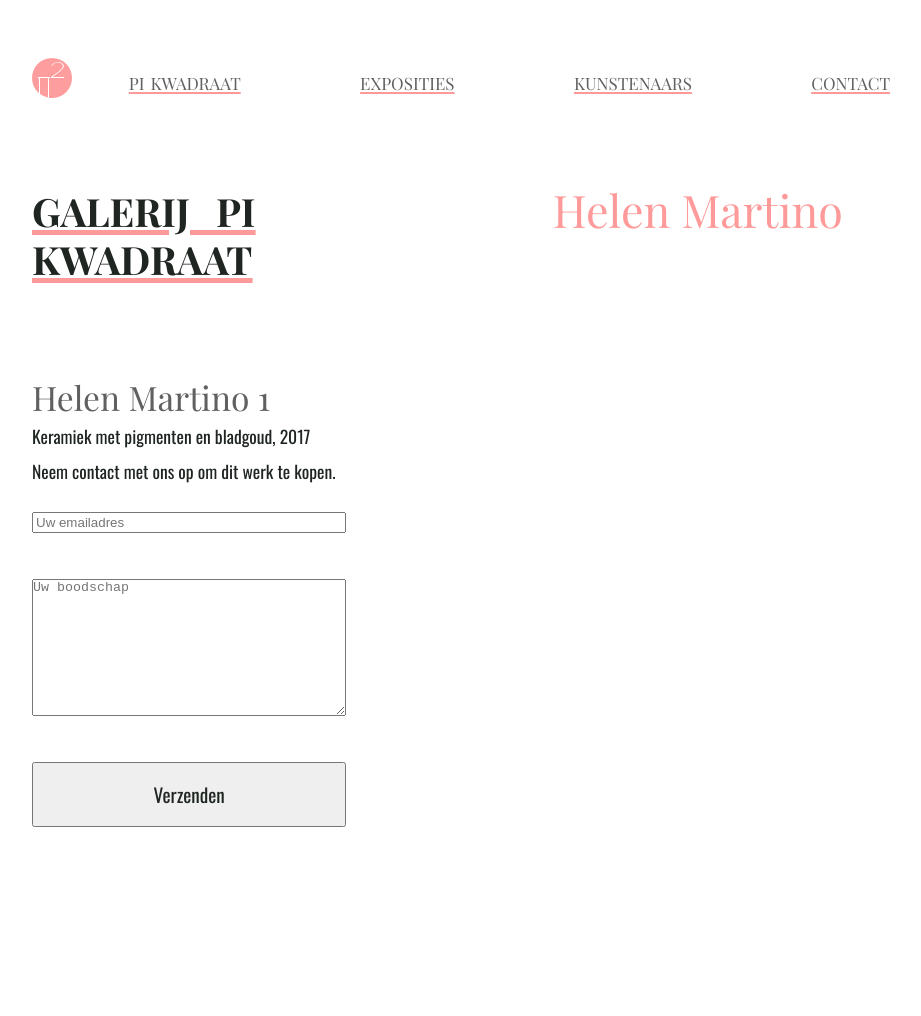
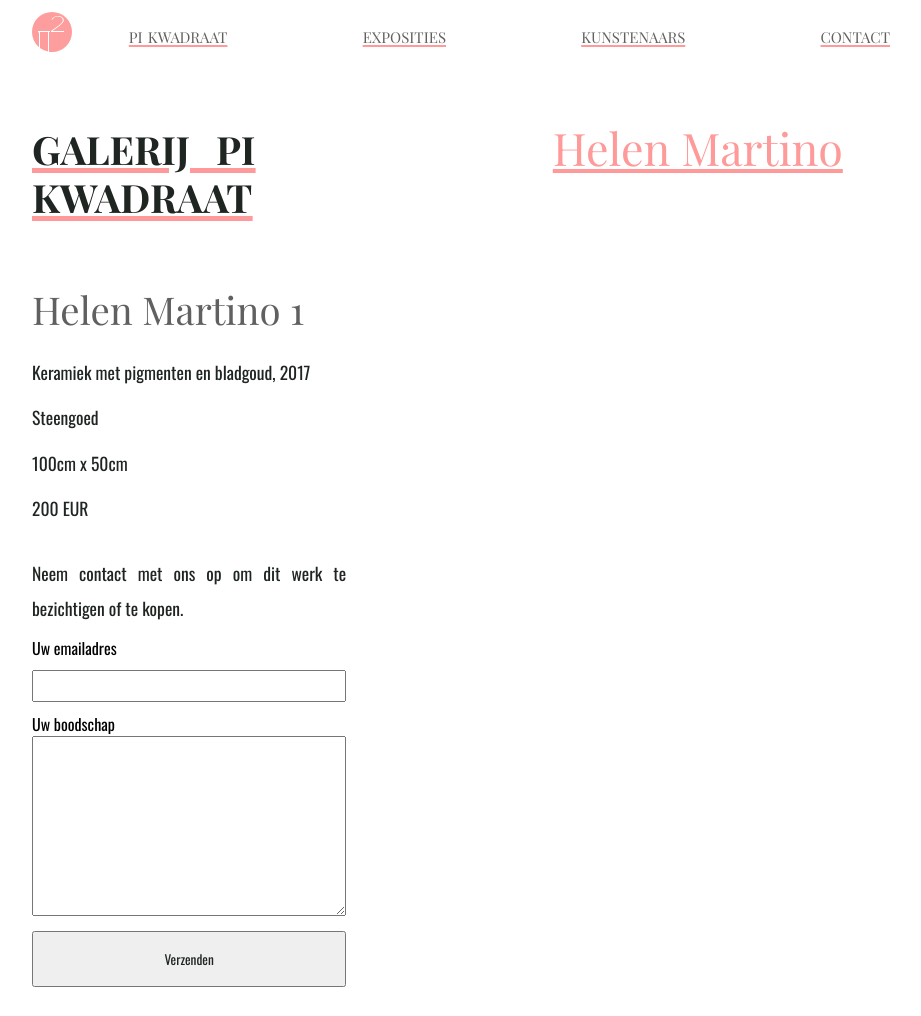
Before and after one commit to croketephji/pikwadraat, a Jekyll site: the page built from _werken/martino-1.md, in a window 1280 px wide. Shown: the whole page, without its empty margins (174-1095 px from the left). Built offline with Jekyll 4.4.1, drawn with Linux system fonts in a browser that asks for light colours; before the commit the page ends 900 px from its top, so only the background shows below that.

Commit message:
included support for new work features, moved work details to under h3, moved work pic to top for narrow screens

```diff
--- a/_includes/contactform.html
+++ b/_includes/contactform.html
@@ -1,6 +1,9 @@
 <form accept-charset="UTF-8" action="https://formspree.io/{{site.email}}" method="post">
-  <input type="email" name="email" value="" autocomplete="on" placeholder="Uw emailadres" required>
-  <textarea name="message" value="" autocomplete="off" placeholder="Uw boodschap"></textarea>
+  <p>{{include.legend}}</p>
+  <label for="email">Uw emailadres</label>
+  <input type="email" name="email" value="" autocomplete="on" required>
+  <label for="message">Uw boodschap</label>
+  <textarea name="message" value="" autocomplete="off"></textarea>
   <input type="submit" name="submit" value="Verzenden">
 
   <input type="hidden" name="_subject" value="Betreft {{include.referent}}">
--- a/_layouts/werk.html
+++ b/_layouts/werk.html
@@ -7,25 +7,29 @@ layout: default
     <h2>
       <a href="{{ kunstenaar.url }}">{{kunstenaar.title}}</a>
     </h2>
-    {% include expoactive.html expositie=page.expositie onexpopage=false %}
    {% endif %}
   {% endfor %}
 </div>
 <div class="gallery">
   <div class="superparagraph">
-    <h3>{{ page.title }}</h3>
-    {{content}}
-    {%- if page.tekoop == "ja" -%}
-    <p>
-    {%- if page.prijs > 0 -%}
-      {{page.prijs}} EUR
-    {%- endif -%}
-    Neem contact met ons op om dit werk te kopen.
-    {%- include contactform.html referent=page.title-%}
-    </p>
-    {% endif %}
+    <div class="work-header">
+      <h3>{{ page.title }}</h3>
+      {% include expoactive.html expositie=page.expositie onexpopage=false %}
+    </div>
+    <div class="about-work">
+      {{content}}
+      <p>{{page.techniek}}</p>
+      <p>{{page.afmetingen}}</p>
+      {%- if page.prijs > 0 -%}
+          <p>{{page.prijs}} EUR</p>
+      {%- endif -%}
+      {%- if page.tekoop == "ja" -%}
+        {%- include contactform.html referent=page.title legend="Neem contact met ons op om dit werk te bezichtigen of te kopen."-%}
+      {% endif %}
+    </div>
   </div>
     <div class="gallery-full">
       {% include showmedia.html referent=page aslink='no' %}
+
     </div>
 </div>
--- a/_werken/martino-1.md
+++ b/_werken/martino-1.md
@@ -3,7 +3,9 @@ title:  Helen Martino 1
 kunstenaar: Helen Martino
 expositie: EXPO2018
 tekoop: ja
-prijs:
+prijs: 200
+techniek: Steengoed
+afmetingen: 100cm x 50cm
 ---
 
 Keramiek met pigmenten en bladgoud, 2017
--- a/contact.html
+++ b/contact.html
@@ -34,10 +34,7 @@ permalink: /contact/index.html
       </p>
     {%- endif -%}
     <h3>Contact</h3>
-    <p>
-      Een afspraak maken? Vragen of opmerkingen? <br>Neem contact op via het formulier of bel Paul op (0032)499 59 39 92.<br>
-        {%- include contactform.html -%}
-    </p>
+      {%- include contactform.html referent="Pi Kwadraat Contact" legend="Een afspraak maken? Vragen of opmerkingen? <br>Neem contact op via het formulier of bel Paul op (0032)499 59 39 92." -%}
   </div>
   <div class="gallery-full">
     <iframe src="https://www.google.com/maps/embed?pb=!1m18!1m12!1m3!1d2514.3809440289847!2d3.9762675159031233!3d50.93516766020038!2m3!1f0!2f0!3f0!3m2!1i1024!2i768!4f13.1!3m3!1m2!1s0x47c3a28609dde2ed%3A0x8ff9261db154c164!2sGalerij+Pi+Kwadraat!5e0!3m2!1sen!2s!4v1522064898654" width="100%" height="400" frameborder="0" draggable="false" style="border:0" allowfullscreen></iframe>
--- a/css/main.css
+++ b/css/main.css
@@ -1,3 +1,7 @@
+*, *:before, *:after {
+  box-sizing: border-box;
+}
+
 :root {
   --bg-color: #ffffff;
   --contrast-color: #fe9a9a;
@@ -15,7 +19,7 @@
 }
 
 body {
-    margin: 30px var(--large-gap);
+  margin: 0px var(--large-gap);
   background-color: var(--bg-color);
   font-family: var(--body-font);
   font-weight: normal;
@@ -28,27 +32,33 @@ ul {
 
 form {
   width: 100%;
-  height: 40vh;
-  display: flex;
-  flex-direction: column;
-  justify-content: space-around;
+  margin-top: 20px;
+  margin-bottom: 10px;
+  height: 50vh;
 }
 
-input[type=button], input[type=submit], input[type=reset] {
+input {
   color: var(--main-text-color);
-    padding: 16px 32px;
   text-decoration: none;
   font-family: var(--body-font);
   font-weight: normal;
-    font-size: 1.2em;
+  width: 100%;
+  margin-top: 10px;
+  margin-bottom: 10px;
+}
+input[type=button], input[type=submit], input[type=reset] {
+  padding: 16px 32px;
   cursor: pointer;
 }
 
+input[type=text], input[type=email] {
+  padding: 4px 8px;
+}
+
 textarea {
-  width: calc(100% - 2px); /* Border is added after width for some reason, unlike other elements*/
-  height: 15vh;
-  margin: 0px;
-  padding: 0px;
+  padding: 4px 8px;
+  height: 20vh;
+  width: 100%;
 }
 
 .container {
@@ -78,6 +88,14 @@ textarea {
   grid-gap: var(--tiny-gap);
 }
 
+.work-header {
+  grid-row: 1 / span 1;
+}
+
+.about-work {
+  grid-row: 3 / span 1;
+}
+
 .gallery-thumbnail {
   grid-column: auto / span 6;
   width: 100%;
@@ -98,23 +116,24 @@ textarea {
 
 .gallery-full {
   grid-column: 1 / span 6;
+  grid-row: 2;
   width: 100%;
   height: auto;
 }
 
 .cover {
-  object-fit: cover;
+  object-fit: contain;
   object-position: center;
   width: 100%;
   height: 100%;
   overflow: hidden;
 }
-
+/*
 .gallery .superparagraph {
   grid-column: 1 / span 6;
   grid-row: 1 / span 2;
 }
-
+*/
 .logo {
   grid-column: 1 / span 1;
   grid-row: 1 / span 1;
@@ -126,12 +145,14 @@ textarea {
   grid-column: 2 / span 5;
   grid-row: 1 / span 1;
   display: flex;
-  flex-direction: row;
+  flex-direction: column;
   justify-content: space-between;
   flex-wrap: wrap;
   font-family: var(--header-font-black);
   font-variant-caps: small-caps;
-  font-size: 1.5em;
+  font-size: 1.3em;
+  margin-top: 10px;
+  margin-bottom: 10px;
 }
 
 .navbar li, footer li {
@@ -148,7 +169,7 @@ textarea {
 h1 {
   font-family: var(--header-font-black);
   font-variant-caps:small-caps;
-  font-size: calc(1.7 * var(--h1-font-size));
+  font-size: calc(1.7 * vsubtar(--h1-font-size));
   color: var(--main-text-color);
 	line-height: 0.85em;
   word-spacing: 1vw;
@@ -170,11 +191,11 @@ h2 {
 }
 
 h3 {
-  font-size: calc(0.6 * var(--h1-font-size));
+  font-size: calc(1em + 0.4 * var(--h1-font-size));
 	color: var(--grey-color);
 	text-align: left;
   font-family: var(--header-font);
-  margin-bottom: 0px;
+  margin-bottom: 20px;
   margin-top: 0px;
   font-weight: normal;
 }
@@ -187,6 +208,8 @@ p {
 	font-family: var(--body-font);
   margin-bottom: 0px;
   margin-top: 0px;
+  padding-top: 0px;
+  padding-bottom: 10px;
 }
 
 a {
@@ -200,8 +223,8 @@ h1 a {
 }
 
 h2 a {
+  display: none; /* only visible on larger screens to avoid confusion*/
   color: var(--contrast-color);
-  text-decoration: none;
 }
 
 p a {
@@ -216,7 +239,7 @@ p a:hover {
   color: var(--contrast-color2);
   display: inline-block;
   font-size: 1em;
-  font-family: var(--header-font);
+  font-family: var(--main-font);
 }
 
 img {
@@ -231,10 +254,14 @@ img {
   .gallery-thumbnail {
     grid-column: auto / span 3;
   }
+
+  .navbar {
+    flex-direction: row;
+  }
 }
 
 @media only screen and (min-width: 650px) {
-
+/*
   .superparagraph {
     grid-column: 4 / span 3;
     grid-row: 2 / span 1;
@@ -244,14 +271,14 @@ img {
     grid-column: 4 / span 3;
     padding-right: 30px;
   }
-
+*/
   .navbar {
     grid-column: 2 / span 5;
   }
 
   .header {
     grid-column: 1 / span 4;
-    padding-bottom: 50px;
+    padding-bottom: 20px;
   }
 
   h1 {
@@ -262,9 +289,17 @@ img {
   font-size: calc(0.8 * var(--h1-font-size));
   margin-bottom: 0px;
   }
+
+  h2 a {
+    display: inherit; /* only visible on larger screens to avoid confusion*/
+  }
 }
 
 @media only screen and (min-width: 800px) {
+
+  .work-header, .about-work {
+    display: contents; /* ignore these divs for the purposes of grid structure when over 800px screen size */
+  }
 
   .container {
     grid-template-columns: repeat(10, 1fr);
@@ -282,6 +317,7 @@ img {
   }
 
   .gallery-full {
+    grid-row: 1 / span 1;
     grid-column: 5 / span 6;
   }
 
@@ -297,6 +333,10 @@ img {
 }
 
 @media only screen and (min-width: 1300px) {
+  h1 {
+    margin-bottom: 60px;
+  }
+
   .superparagraph {
     grid-column: 5 / span 6;
   }
```
Also changed, not shown: index.html (+31 -0 lines), todo.md (added, +2 -0 lines). Lines whose indentation alone changed are shown as unchanged.
